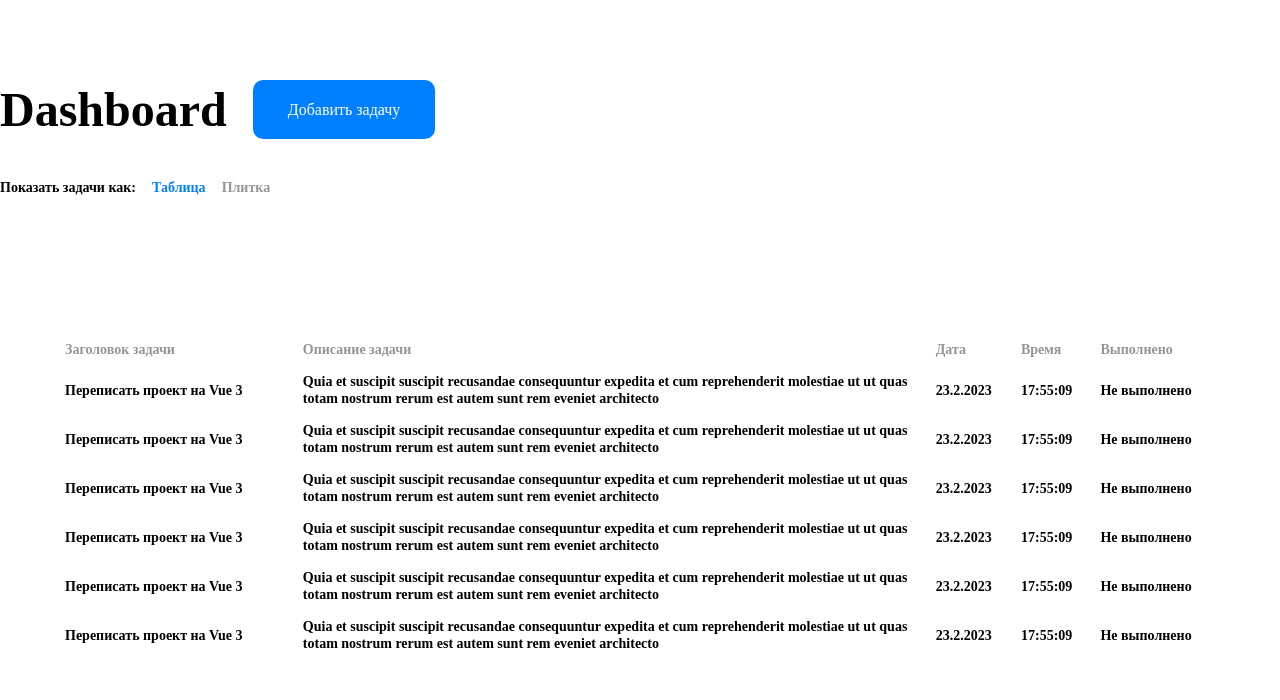
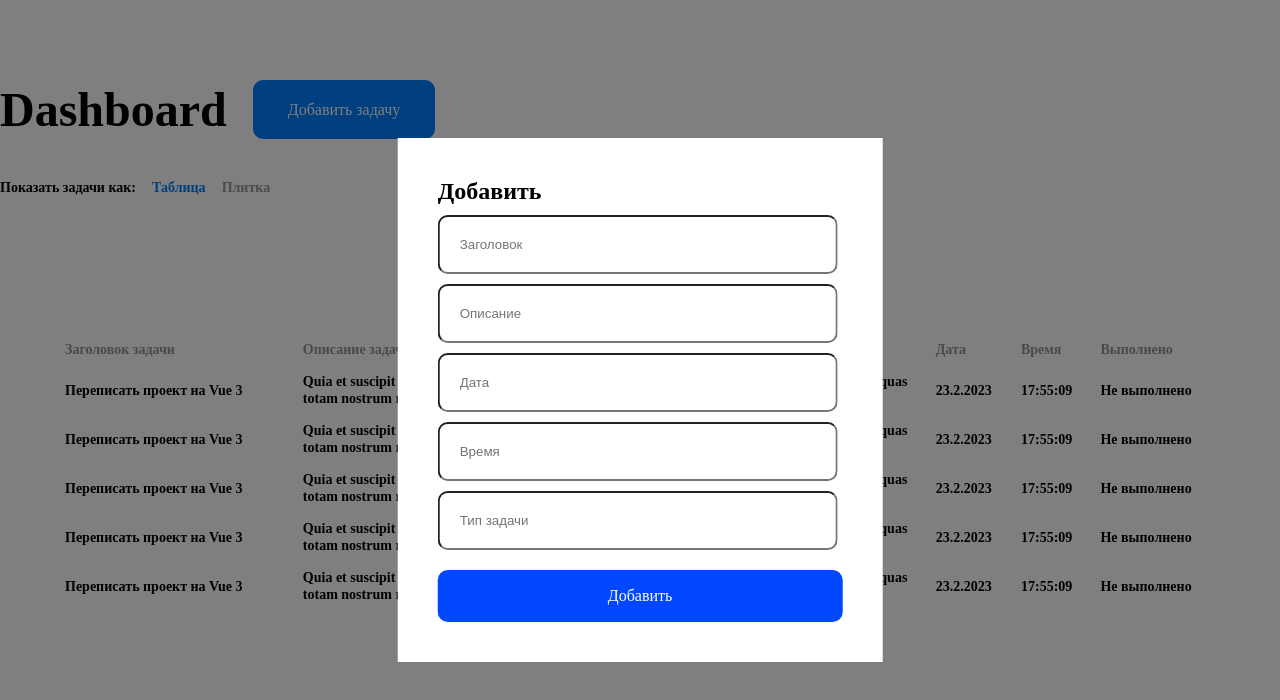
Before and after one commit to deli-off/form-praticc, a plain HTML site: page index.html in a window 1280 px wide. Both pictures are taken after a click on the button "Добавить задачу". Drawn offline with Linux system fonts and the light colour scheme.

Commit message:
ашштшырув

```diff
--- a/css/style.css
+++ b/css/style.css
@@ -99,16 +99,17 @@ td {
     display: flex;
     flex-wrap: wrap;
     gap: 30px;
+    max-width: 1400px;
 }
 
 
 .box {
     width: 400px;
-    height: 220px;
+    height: 250px;
     background-color: white;
     border: 1px solid grey;
     border-radius: 10px;
-    padding: 10px;
+    padding: 20px;
 }
 
 .box p {
@@ -116,6 +117,44 @@ td {
 }
 
 .box span {
-    display: flex`;
+    display: flex;
     margin-top: 10px;
 }
+
+.modal {
+    display: none;
+    position: absolute !important;
+    left: 50%;
+    top: 50%;
+    translate: -50% -50%;
+    z-index: 100;
+    background-color: white;
+    padding: 40px;
+}
+
+.modal__bg {
+    display: none;
+    position: absolute;
+    width: 100%;
+    height: 100vh;
+    top: 0;
+    background-color: rgba(0, 0, 0, .5);
+}
+
+.modal form input {
+    display: block;
+    margin-top: 10px;
+    width: 400px;
+    padding: 20px;
+    border-radius: 10px;
+}
+
+.modal form button {
+    all: unset;
+    padding: 17px 170px;
+    background-color: rgba(0, 71, 255, 1);
+    border-radius: 10px;
+    color: white;
+    margin-top: 20px;
+    cursor: pointer;
+}
--- a/index.html
+++ b/index.html
@@ -11,7 +11,7 @@
         <div class="container">
             <div class="header">
                 <h2>Dashboard</h2>
-                <button>Добавить задачу</button>
+                <button class="open-btn">Добавить задачу</button>
             </div>
             <div class="section">
                 <h3>Показать задачи как:</h3>
@@ -32,6 +32,18 @@
             </table>
         </div>
         <div class="container__plite"></div>
+        <div class="modal">
+            <form action="#" name="task">
+                <h2>Добавить</h2>
+                <input type="text" placeholder="Заголовок" name="title">
+                <input type="text" placeholder="Описание" name="description">
+                <input type="text" placeholder="Дата" name="date">
+                <input type="text" placeholder="Время" name="time">
+                <input type="text" placeholder="Тип задачи" name="completeds">
+                <button class="close-btn">Добавить</button>
+            </form>
+        </div>
+        <div class="modal__bg"></div>
         <script src="./js/script.js"></script>
     </body>
 </html>
--- a/js/script.js
+++ b/js/script.js
@@ -4,6 +4,11 @@ let isPlite = false
 let table = document.createElement('table')
 let cont = document.querySelector('.container__plite')
 let plite = document.querySelector('.plite')
+let form = document.forms.task
+let openMOdal = document.querySelector('.open-btn')
+let closeMOdal = document.querySelector('.close-btn')
+let modal = document.querySelector('.modal')
+let modalBg = document.querySelector('.modal__bg')
 
 let dashboard = [
     {
@@ -46,15 +51,44 @@ let dashboard = [
         time: new Date().toLocaleTimeString("de-DE"),
         completed: 'Не выполнено'
     },
-    {
+]
+
+openMOdal.onclick = () => {
+    modal.style.display = 'block'
+    modalBg.style.display = 'block'
+}
+
+closeMOdal.onclick = () => {
+    modal.style.display = 'none'
+    modalBg.style.display = 'none'
+}
+
+form.onsubmit = (event) => {
+    event.preventDefault();
+
+    let todo = {
         id: Math.random(),
         title: 'Переписать проект на Vue 3',
         description: 'Quia et suscipit\nsuscipit recusandae consequuntur expedita et cum\nreprehenderit molestiae ut ut quas totam\nnostrum rerum est autem sunt rem eveniet architecto',
         date: new Date().toLocaleDateString("de-DE"),
         time: new Date().toLocaleTimeString("de-DE"),
         completed: 'Не выполнено'
-    },
-]
+    }
+
+    let fm = new FormData(form);
+
+    fm.forEach((value, key) => {
+        todo[key] = value;
+    });
+
+
+    dashboard.push(todo)
+    createTr(dashboard)
+
+    console.log(dashboard);;
+};
+
+
 
 tableBtn.forEach((btn) => {
     btn.onclick = () => {
@@ -82,7 +116,10 @@ plite.onclick = () => {
 }
 
 
+
 function createTr() {
+    tbody.innerHTML = '';
+
     for (let item of dashboard) {
         let tr = document.createElement('tr')
         let titleTd = document.createElement('td')
```
